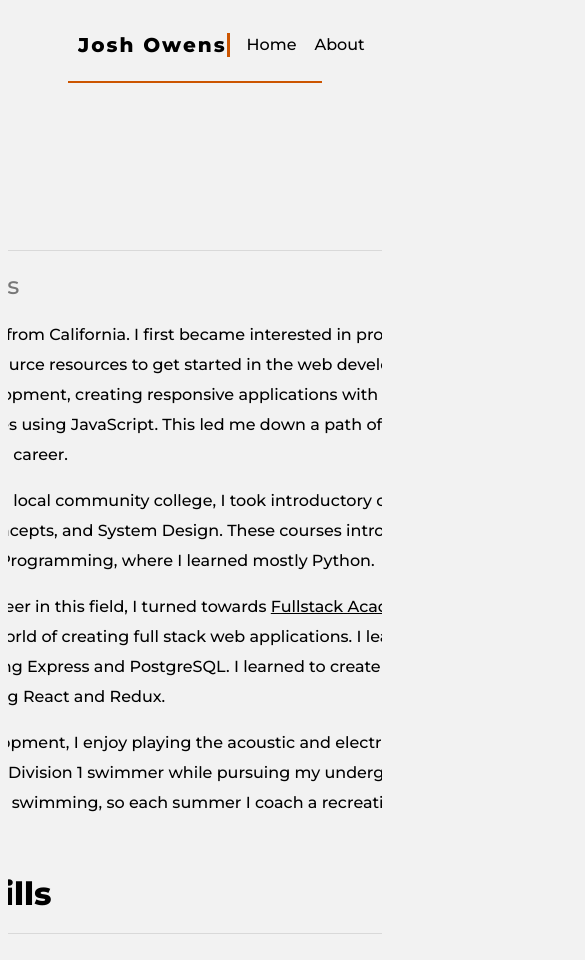
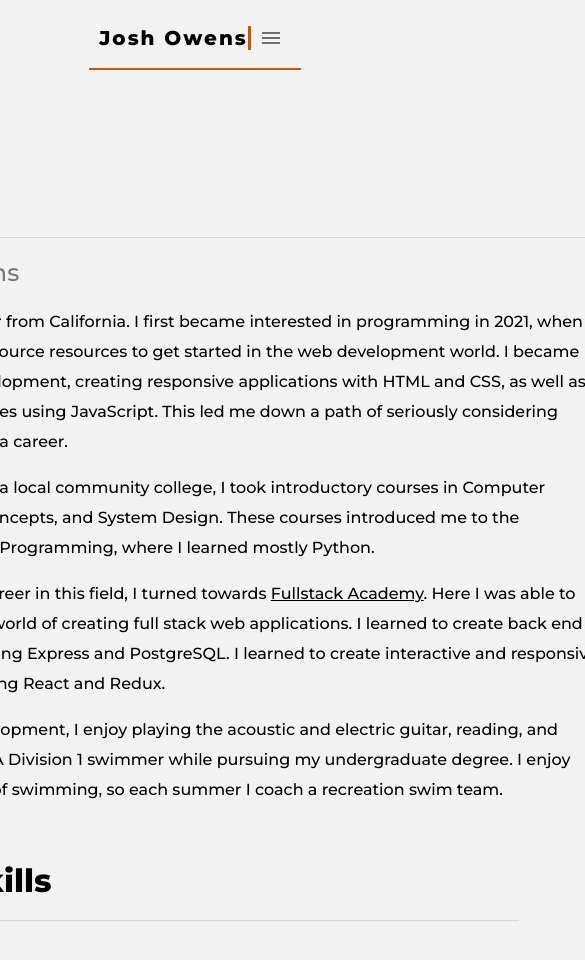
Before and after one commit to Joshowens16/portfolio, a React (Vite) app: page /about in a window 390 px wide. Shown: the top 960 px of the page, 585 px wide, since content can reach past the window. Built offline with nearby package versions, Linux system fonts and the light colour scheme.

Commit message:
working on responsive navbar

```diff
--- a/src/components/Nav/Navbar.tsx
+++ b/src/components/Nav/Navbar.tsx
@@ -5,7 +5,11 @@ import DarkModeIcon from '@mui/icons-material/DarkMode';
 import { Link } from 'react-router-dom';
 import { routerLinkStyles } from '../utilis';
 import Josh_Owens_Resume from '../../../public/JOSH_OWENS-RESUME.pdf';
+import { useMediaQuery } from '@mui/material';
+import RepsoniveNavButtons from './RepsoniveNavButtons';
 const Navbar = () => {
+  const isSmallScreen = useMediaQuery('(max-width:600px)');
+  console.log(isSmallScreen);
   return (
     <div className="navbar">
       <div id="name">
@@ -13,6 +17,8 @@ const Navbar = () => {
           <h1>Josh Owens </h1>
         </Link>
       </div>
+      {!isSmallScreen ? (
+        <div className="responsive">
           <div id="buttons">
             <Link to="/" style={routerLinkStyles}>
               <button>Home</button>
@@ -20,7 +26,7 @@ const Navbar = () => {
             <Link to="/about" style={routerLinkStyles}>
               <button>About</button>
             </Link>
-        <Link to="projects" style={routerLinkStyles}>
+            <Link to="/projects" style={routerLinkStyles}>
               <button>Projects</button>
             </Link>
             <a href={Josh_Owens_Resume} target="_blank">
@@ -33,6 +39,10 @@ const Navbar = () => {
             </button>
           </div>
         </div>
+      ) : (
+        <RepsoniveNavButtons />
+      )}
+    </div>
   );
 };
 
--- /dev/null
+++ b/src/components/Nav/RepsoniveNavButtons.tsx
@@ -0,0 +1,82 @@
+import React from 'react';
+import MenuIcon from '@mui/icons-material/Menu';
+import { ClickAwayListener, Grow, IconButton, MenuItem, MenuList, Paper, Popper } from '@mui/material';
+import { Link } from 'react-router-dom';
+const RepsoniveNavButtons = () => {
+  const [open, setOpen] = React.useState<boolean>(false);
+  const anchorRef = React.useRef<HTMLButtonElement>(null);
+  const handleClose = (event: Event | React.SyntheticEvent) => {
+    if (anchorRef.current && anchorRef.current.contains(event.target as HTMLElement)) {
+      return;
+    }
+
+    setOpen(false);
+  };
+  function handleListKeyDown(event: React.KeyboardEvent) {
+    if (event.key === 'Tab') {
+      event.preventDefault();
+      setOpen(false);
+    } else if (event.key === 'Escape') {
+      setOpen(false);
+    }
+  }
+  const handleToggle = () => {
+    setOpen((prevOpen) => !prevOpen);
+  };
+
+  return (
+    <div>
+      <IconButton
+        ref={anchorRef}
+        id="composition-button"
+        aria-controls={open ? 'composition-menu' : undefined}
+        aria-expanded={open ? 'true' : undefined}
+        aria-haspopup="true"
+        onClick={handleToggle}
+      >
+        <MenuIcon />
+      </IconButton>
+      <Popper
+        open={open}
+        anchorEl={anchorRef.current}
+        role={undefined}
+        placement="bottom-start"
+        transition
+        disablePortal
+      >
+        {({ TransitionProps, placement }) => (
+          <Grow
+            {...TransitionProps}
+            style={{
+              transformOrigin: placement === 'bottom-start' ? 'left top' : 'left bottom',
+            }}
+          >
+            <Paper>
+              <ClickAwayListener onClickAway={handleClose}>
+                <MenuList
+                  autoFocusItem={open}
+                  id="composition-menu"
+                  aria-labelledby="composition-button"
+                  onKeyDown={handleListKeyDown}
+                >
+                  <Link to="/">
+                    <MenuItem onClick={handleClose}>Home</MenuItem>
+                  </Link>
+                  <Link to="/about">
+                    <MenuItem onClick={handleClose}>About</MenuItem>
+                  </Link>
+                  <Link to="/projects">
+                    <MenuItem onClick={handleClose}>Projects</MenuItem>
+                  </Link>
+                  <MenuItem onClick={handleClose}>Resume</MenuItem>
+                </MenuList>
+              </ClickAwayListener>
+            </Paper>
+          </Grow>
+        )}
+      </Popper>
+    </div>
+  );
+};
+
+export default RepsoniveNavButtons;
--- a/src/components/Nav/navbar.css
+++ b/src/components/Nav/navbar.css
@@ -12,6 +12,25 @@ body{
     padding: 10px;
     width: 60vw;
     border-bottom: 2px solid #CC5500;
+}
+.responsive{
+    display: flex;
+    flex-direction: row;
+    justify-content: center;
+    align-items: center;
+    flex-grow: .7;
+}
+@media screen and (max-width: 800px) {
+    .navbar{
+        display: flex;
+        flex-direction: row;
+        /* border: 1px solid black; */
+        justify-content: space-between;
+        align-items: center;
+        padding: 10px;
+        width: fit-content;
+        border-bottom: 2px solid #CC5500;
+    }
 }
 #name {
     display: flex;
@@ -56,6 +75,10 @@ margin-right: 80px;
     -webkit-transition: all .8s ease;
 	cursor:pointer;
 }
+#viewmode{
+    display: flex;
+    margin-left: 100px;
+}
 #viewmode button, input[type="submit"], input[type="reset"] {
 	background: none;
 	color: inherit;
--- /dev/null
+++ b/src/components/Nav/responsive.css
@@ -0,0 +1,7 @@
+button{
+    border: none;
+    background-color: inherit;
+}
+button:hover{
+    background-color: inherit;
+}
--- a/src/index.css
+++ b/src/index.css
@@ -5,7 +5,7 @@ body {
   background-color: rgba(232, 232, 232, 0.559);
   font-family: 'Montserrat', sans-serif;
   user-select: none;
-  overflow-x: hidden;
+  /* overflow-x: hidden; */
 }
 .mainContainer{
     display: flex;
```
Also changed, not shown: src/components/ContactMe/ContactMe.tsx (added), src/components/ContactMe/contactMe.css (added). Lines whose indentation alone changed are shown as unchanged.
